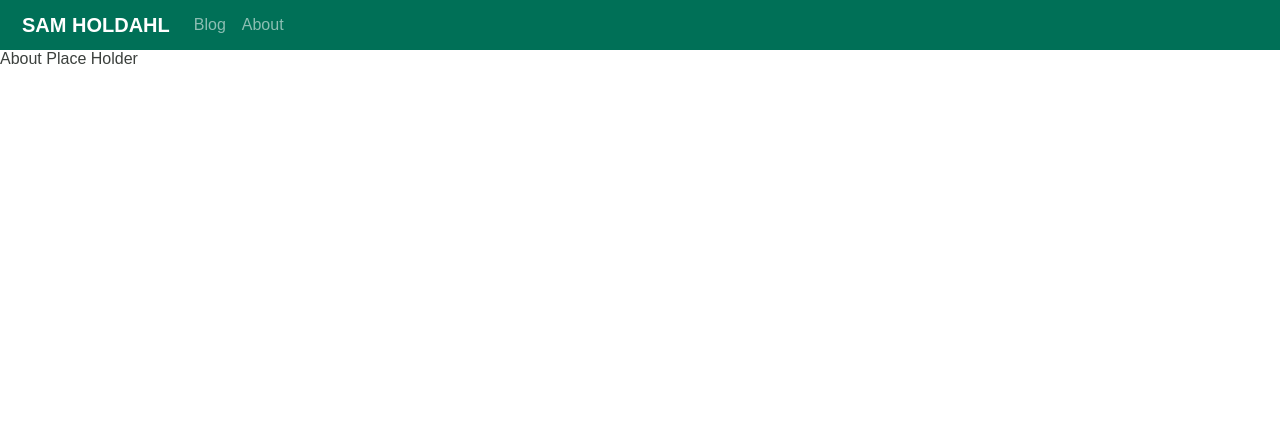
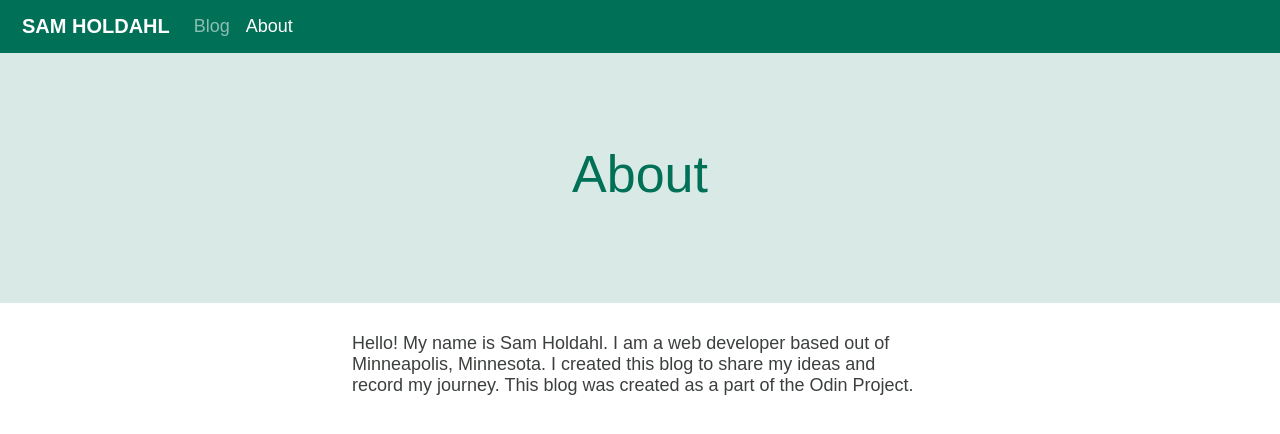
Before and after one commit to sholdahl/blog-api, a React (Create React App) app in the folder front-end/: page /about in a window 1280 px wide. Shown: the top 434 px of the page. Built offline with nearby package versions, Linux system fonts and the light colour scheme.

Commit message:
finished initial working version of front end

```diff
--- a/front-end/src/App.js
+++ b/front-end/src/App.js
@@ -2,7 +2,10 @@ import React, { useState } from "react";
 import { BrowserRouter as Router, Switch, Route } from "react-router-dom";
 import Header from "./components/Header";
 import BlogPosts from "./components/BlogPosts";
+import BlogPost from "./components/BlogPost";
 import About from "./components/About";
+import NotFound from "./components/NotFound";
+
 
 function App() {
   return (
@@ -13,8 +16,17 @@ function App() {
           <Route path="/about">
             <About />
           </Route>
-          <Route path="/">
+          <Route exact path="/posts">
             <BlogPosts />
+          </Route>
+          <Route path="/posts/:id" >
+            <BlogPost />
+          </Route>
+          <Route exact path="/">
+            <BlogPosts />
+          </Route>
+          <Route path="*">
+            <NotFound />
           </Route>
         </Switch>
       </div>
--- a/front-end/src/components/About.js
+++ b/front-end/src/components/About.js
@@ -1,13 +1,28 @@
-import React from "react";
+import React, { useState, useEffect } from "react";
 
-const About = (props) => {
-  const {text, link} = props;
-
-    return (
+const BlogPost = (props) => {
+  return (
+    <div>
+      <div class="hero-div">
         <div>
-            About Place Holder
+          <h1 class="text-center hero-title">About</h1>
+          <h3 class="text-center hero-subtitle"></h3>
         </div>
-    );
+      </div>
+      <div className="container blog-container">
+        <div className="row">
+          <div className="col">
+            <p className="blog-content">
+              Hello! My name is Sam Holdahl. I am a web developer based out of
+              Minneapolis, Minnesota. I created this blog to share my ideas and
+              record my journey. This blog was created as a part of the Odin
+              Project.
+            </p>
+          </div>
+        </div>
+      </div>
+    </div>
+  );
 };
 
-export default About;
+export default BlogPost;
--- a/front-end/src/components/BlogCard.js
+++ b/front-end/src/components/BlogCard.js
@@ -2,24 +2,26 @@ import React from "react";
 import Button from "./Button";
 
 const BlogCard = (props) => {
-  const {blogTitle, blogAuthor, blogDate, blogText} = props;
+  const { blogTitle, blogAuthor, blogDate, blogText, blogId } = props;
+  let buttonLink = "/posts/" + blogId;
+  let summaryText = "";
 
-  let summaryText = ""
-
-  if(blogText > 100) {
-     summaryText = blogText.substring(0,99) + "..."
+  if (blogText > 100) {
+    summaryText = blogText.substring(0, 99) + "...";
   } else {
-      summaryText = blogText
+    summaryText = blogText;
   }
 
   return (
     <div className="col-12">
       <div className="blog-card p-4">
         <h3 className="blog-card-title">{blogTitle}</h3>
-            <h6 className="blog-card-date-author">{blogDate} • {blogAuthor}</h6>
+        <h6 className="blog-card-date-author">
+          {blogDate} • {blogAuthor}
+        </h6>
         <p className="blog-card-summary-text">{summaryText}</p>
-            <Button text="View Blog Post" link="#"/>
-            <hr/>
+        <Button text="View Blog Post" link={buttonLink} />
+        <hr />
       </div>
     </div>
   );
--- /dev/null
+++ b/front-end/src/components/BlogPost.js
@@ -0,0 +1,49 @@
+import React, { useState, useEffect } from "react";
+import { useParams } from "react-router-dom";
+
+const BlogPost = (props) => {
+  const [post, setPost] = useState(null);
+  const [error, setError] = useState(false);
+  let { id } = useParams();
+
+  const apiUrl = process.env.REACT_APP_API_URL + "posts/" + id;
+
+  useEffect(() => {
+    fetch(apiUrl, { mode: "cors" })
+      .then(function (response) {
+        return response.json();
+      })
+      .then(function (response) {
+        setPost(response);
+      })
+      .catch(function (err) {
+        setError(true);
+      });
+  }, []);
+
+  if (post == null) {
+    return <h3 className="p-5 text-center">loading...</h3>;
+  }
+  return (
+    <div>
+      <div class="hero-div">
+        <div>
+          <h1 class="text-center hero-title">{post.title}</h1>
+          <h3 class="text-center hero-subtitle">
+            {post.author[0].firstName + " " + post.author[0].lastName} -{" "}
+            {post.dateFormatted}
+          </h3>
+        </div>
+      </div>
+      <div className="container blog-container">
+        <div className="row">
+          <div className="col">
+            <p className="blog-content">{post.content}</p>
+          </div>
+        </div>
+      </div>
+    </div>
+  );
+};
+
+export default BlogPost;
--- a/front-end/src/components/BlogPosts.js
+++ b/front-end/src/components/BlogPosts.js
@@ -45,6 +45,7 @@ const BlogPosts = (props) => {
               }
               blogDate={post.dateFormatted}
               blogText={post.content}
+              blogId={post._id}
             />
           );
         })}
--- a/front-end/src/components/Header.js
+++ b/front-end/src/components/Header.js
@@ -1,5 +1,5 @@
 import React, { useState } from "react";
-import { Link } from "react-router-dom";
+import { Link, NavLink } from "react-router-dom";
 
 const Header = () => {
   return (
@@ -21,10 +21,10 @@ const Header = () => {
         <div className="collapse navbar-collapse" id="navbarSupportedContent">
           <ul className="navbar-nav me-auto mb-2 mb-lg-0">
             <li className="nav-item">
-              <Link activeClassName="active"  className="nav-link" to="/">Blog</Link>
+              <NavLink activeClassName="active" className="nav-link" to="/posts">Blog</NavLink>
             </li>
             <li className="nav-item">
-              <Link className="nav-link" to="/about">About</Link>
+              <NavLink activeClassName="active" className="nav-link" to="/about">About</NavLink>
             </li>
           </ul>
           {/* <form className="d-flex">
--- /dev/null
+++ b/front-end/src/components/NotFound.js
@@ -0,0 +1,19 @@
+import React from "react";
+import Button from "./Button";
+
+const NotFound = (props) => {
+  const { text, link } = props;
+
+  return (
+    <div className="container">
+      <div className="row pt-5">
+        <div className="col text-center">
+          <h2 className="text-center pb-3">Sorry, that page was not found</h2>
+          <Button text="Return to Home Page" link="/" />
+        </div>
+      </div>
+    </div>
+  );
+};
+
+export default NotFound;
--- a/front-end/src/index.css
+++ b/front-end/src/index.css
@@ -1,6 +1,6 @@
 body {
   margin: 0;
-  font: 16px "Cabin", sans-serif;
+  font: 18px "Cabin", sans-serif;
   background: #fff;
   color: #3c403d;
   -webkit-font-smoothing: antialiased;
@@ -36,10 +36,12 @@ body {
 
 .hero-title {
   font-size: 52px;
+  text-transform: capitalize;
 }
 
 .hero-subtitle {
   font-size: 28px;
+  text-transform: capitalize;
 }
 
 .blog-card-title {
@@ -67,3 +69,12 @@ body {
 .btn-blog:focus{
   box-shadow: 0 0 0 0.25rem rgb(0 112 87 / 50%)
 }
+
+.blog-container{
+  max-width: 600px;
+  margin: auto;
+}
+
+.blog-content{
+
+}
```
Lines whose indentation alone changed are shown as unchanged.
